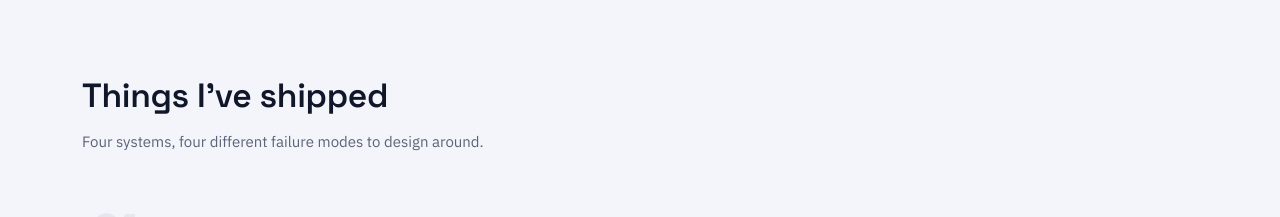
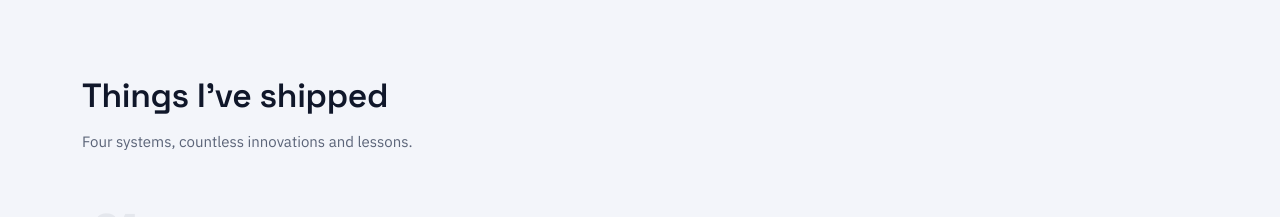
Before and after one commit to wasmiester/WasiWebsite2.0, a Next.js app: page / in a window 1280 px wide. Shown: the part 820-1037 px from the top of the page. Built offline with nearby package versions, Linux system fonts and the light colour scheme; a web font is replaced by a local one.

Commit message:
Update projects section lede copy
'Four systems, four different failure modes to design around.' -> 'Four systems, countless innovations and lessons.'

```diff
--- a/src/app/page.tsx
+++ b/src/app/page.tsx
@@ -424,7 +424,7 @@ function Projects() {
       <div className={styles.wrap}>
         <h2 className={styles["section-title"]}>Things I&apos;ve shipped</h2>
         <p className={styles["section-lede"]}>
-          Four systems, four different failure modes to design around.
+          Four systems, countless innovations and lessons.
         </p>
         {projects.map((project) => (
           <ProjectCard project={project} key={project.index} />
```
